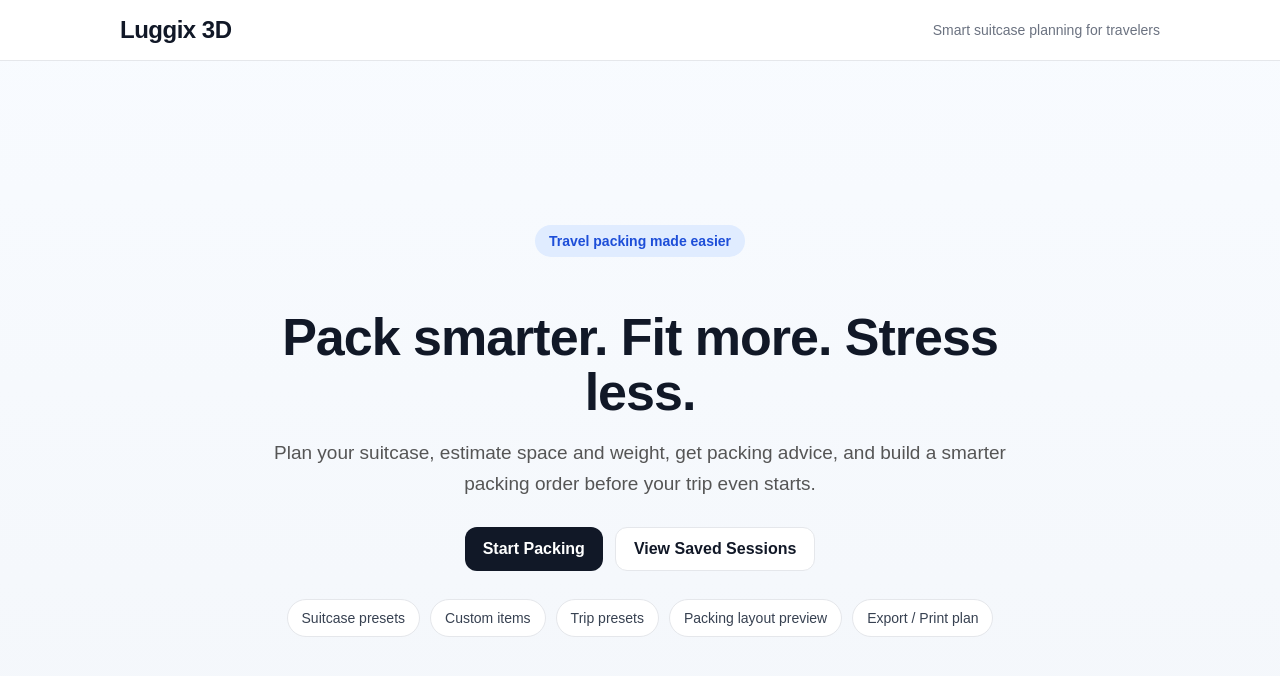
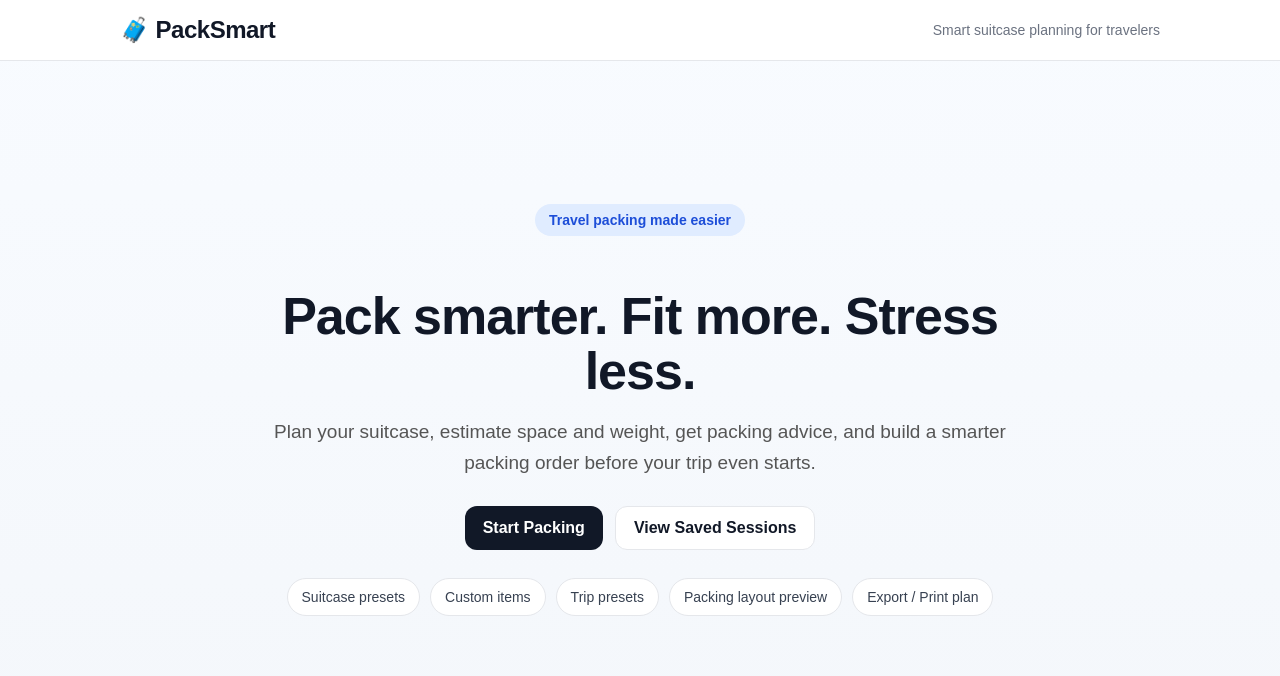
Before and after one commit to Georgesakran/packsmart, a React (Create React App) app in the folder client/: page / in a window 1280 px wide. Shown: the top 676 px of the page. Built offline with nearby package versions, Linux system fonts and the light colour scheme.

Commit message:
home page updated

```diff
--- a/client/src/components/Navbar.js
+++ b/client/src/components/Navbar.js
@@ -5,7 +5,7 @@ function Navbar() {
   return (
     <nav className="navbar">
       <div className="navbar-inner">
-        <h2 className="navbar-logo">Luggix 3D</h2>
+        <h2 className="navbar-logo">🧳 PackSmart</h2>
         <span className="navbar-tagline">Smart suitcase planning for travelers</span>
       </div>
     </nav>
--- a/client/src/styles/HomePage.css
+++ b/client/src/styles/HomePage.css
@@ -1,6 +1,5 @@
 .home-page {
   text-align: center;
-  padding-top: 70px;
   min-height: calc(100vh - 90px);
   display: flex;
   align-items: center;
```
